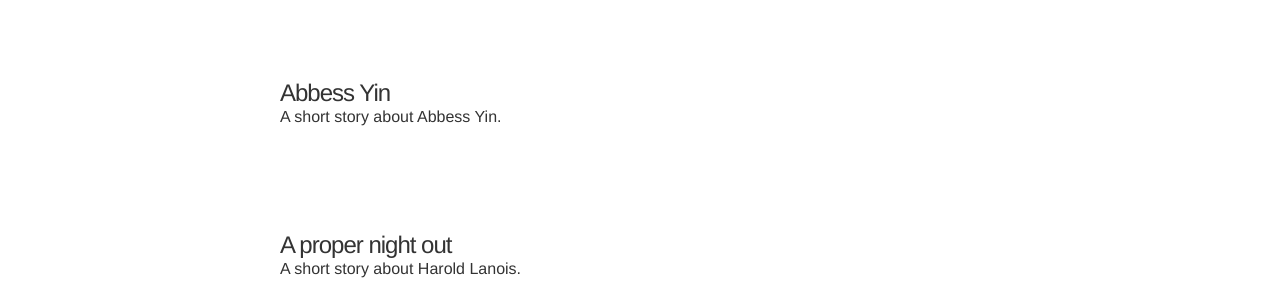
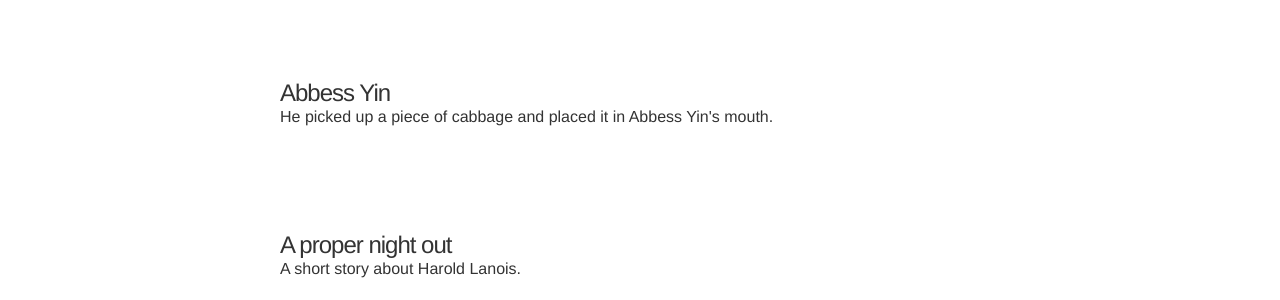
Before and after one commit to dericko/dericko.github.io, a Jekyll site: the page built from index.html, in a window 1280 px wide. Shown: the part 422-722 px from the top of the page. Built offline with Jekyll 4.4.1, drawn with Linux system fonts in a browser that asks for light colours.

Commit message:
Update 2016-03-26-acolytes.md

```diff
--- a/_posts/2016-03-26-acolytes.md
+++ b/_posts/2016-03-26-acolytes.md
@@ -1,7 +1,7 @@
 ---
 layout: post
 title: "Abbess Yin"
-description: "A short story about Abbess Yin."
+description: "He picked up a piece of cabbage and placed it in Abbess Yin's mouth."
 categories: writing fiction
 tags: featured
 ---
```
